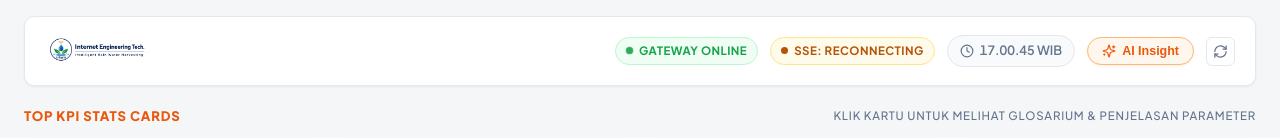
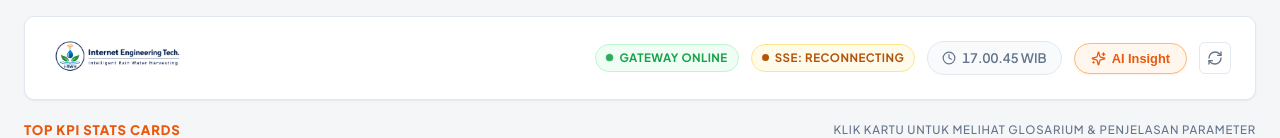
Before and after one commit to RahmatHadinata23758051/i-RWH, a React (Vite) app in the folder Frontend/: page / in a window 1280 px wide. Shown: the top 138 px of the page. Built offline with nearby package versions, Linux system fonts and the light colour scheme; no server answers.

Commit message:
style(header): increase brand logo banner size for clear typography readability

```diff
--- a/Frontend/src/components/Header.jsx
+++ b/Frontend/src/components/Header.jsx
@@ -31,18 +31,18 @@ export default function Header({
   const isOnline = gatewayStatus === 'online' || gatewayStatus === '1' || gatewayStatus === 1;
 
   return (
-    <header className="card" style={{ padding: '12px 20px', marginBottom: '20px' }}>
-      <div style={{ display: 'flex', alignItems: 'center', justifyContent: 'space-between', flexWrap: 'wrap', gap: '12px' }}>
+    <header className="card" style={{ padding: '12px 24px', marginBottom: '20px' }}>
+      <div style={{ display: 'flex', alignItems: 'center', justifyContent: 'space-between', flexWrap: 'wrap', gap: '16px' }}>
 
-        {/* Brand Logo Pure Banner Image */}
+        {/* Brand Logo Pure Banner Image (Ukuran Lebih Besar & Jelas) */}
         <div style={{ display: 'flex', alignItems: 'center' }}>
           <img
             src="/logo.png"
             alt="Internet Engineering Tech - Intelligent Rain Water Harvesting"
             style={{
-              height: '44px',
+              height: '58px',
               width: 'auto',
-              maxWidth: '320px',
+              maxWidth: '380px',
               objectFit: 'contain',
               display: 'block'
             }}
@@ -74,10 +74,10 @@ export default function Header({
             alignItems: 'center',
             gap: '6px',
             color: 'var(--text-muted)',
-            fontSize: '0.8rem',
+            fontSize: '0.82rem',
             fontWeight: '600',
             background: 'var(--bg-card-subtle)',
-            padding: '5px 12px',
+            padding: '6px 14px',
             borderRadius: '9999px',
             border: '1px solid var(--border-subtle)'
           }}>
@@ -95,16 +95,16 @@ export default function Header({
               backgroundColor: 'var(--color-orange-light)',
               border: '1px solid var(--color-orange-border)',
               color: 'var(--color-orange)',
-              padding: '6px 14px',
+              padding: '7px 16px',
               borderRadius: '9999px',
-              fontSize: '0.78rem',
+              fontSize: '0.8rem',
               fontWeight: '700',
               cursor: 'pointer',
               boxShadow: '0 1px 2px rgba(234, 88, 12, 0.1)',
               transition: 'all 0.15s ease'
             }}
           >
-            <Sparkles size={14} />
+            <Sparkles size={15} />
             <span>AI Insight</span>
           </button>
 
@@ -115,7 +115,7 @@ export default function Header({
             style={{
               background: 'transparent',
               border: '1px solid var(--border-subtle)',
-              padding: '6px',
+              padding: '7px',
               borderRadius: '6px',
               cursor: 'pointer',
               display: 'flex',
@@ -123,7 +123,7 @@ export default function Header({
               color: 'var(--text-muted)'
             }}
           >
-            <RefreshCw size={15} />
+            <RefreshCw size={16} />
           </button>
         </div>
 
```
